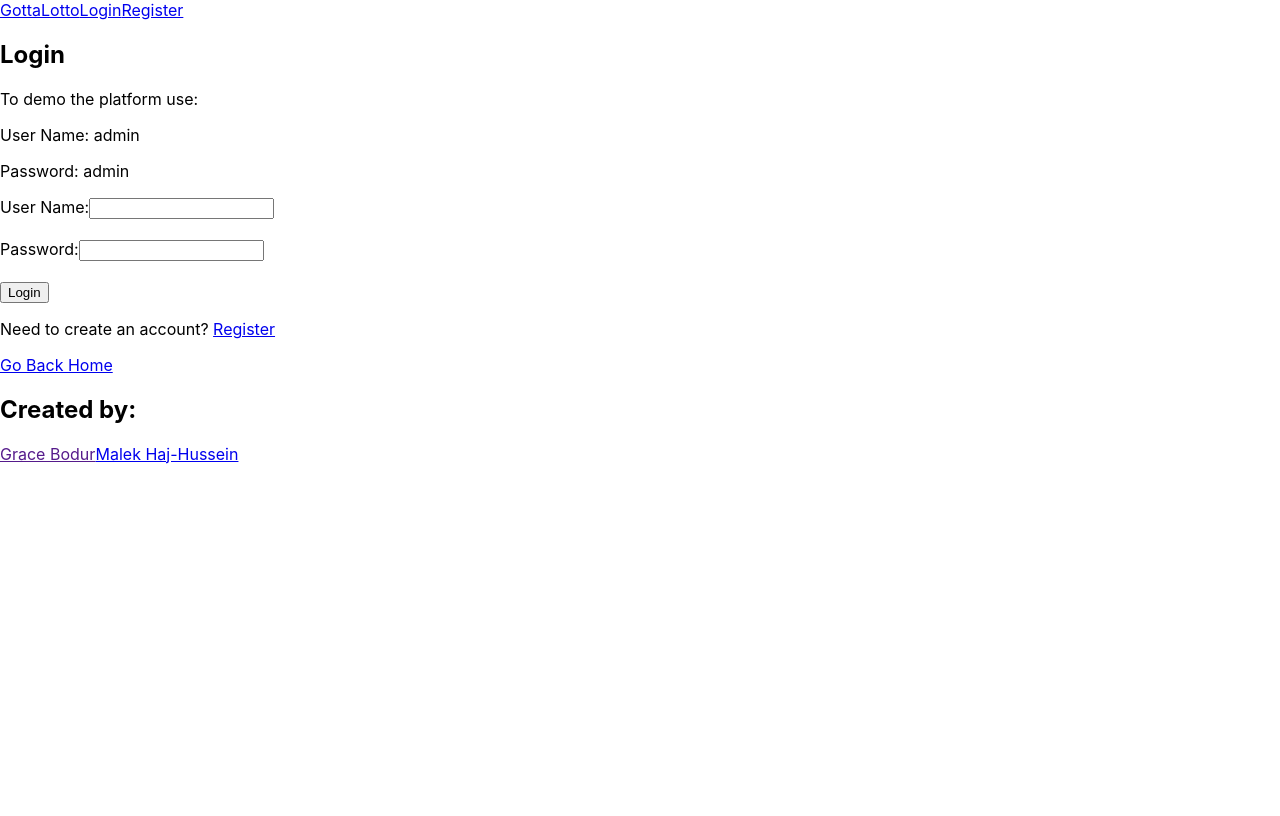
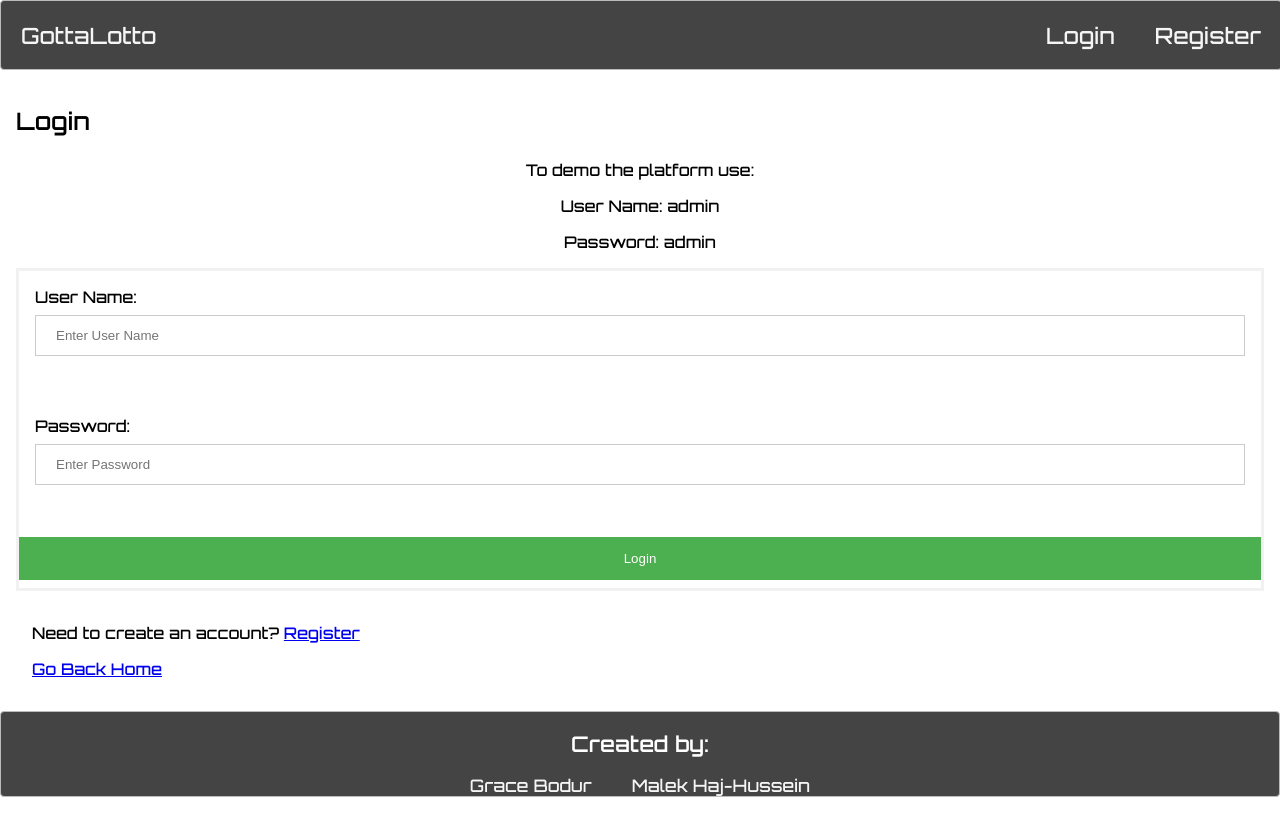
Before and after one commit to gracebodur/gottalotto-client, a React (Create React App) app: page /login in a window 1280 px wide. Built offline with nearby package versions, Linux system fonts and the light colour scheme.

Commit message:
Added basic styles

```diff
--- a/public/index.html
+++ b/public/index.html
@@ -10,6 +10,7 @@
       content="Web site created using create-react-app"
     />
     <link rel="apple-touch-icon" href="%PUBLIC_URL%/logo192.png" />
+    <link href="https://fonts.googleapis.com/css2?family=Orbitron:wght@500;600&display=swap" rel="stylesheet">
     <!--
       manifest.json provides metadata used when your web app is installed on a
       user's mobile device or desktop. See https://developers.google.com/web/fundamentals/web-app-manifest/
--- /dev/null
+++ b/src/components/Footer/Footer.css
@@ -0,0 +1,24 @@
+footer {
+    text-align: center;
+    background-color: #444;
+    color: white;
+}
+
+.footerText {
+    font-size: 0.9em;
+}
+
+.right {
+    margin-right: auto;
+}
+
+.footerLink {
+    text-decoration: none;
+}
+
+.author {
+    color: #f5f5f6;
+    text-decoration: none;
+    font-size: 1.2em;
+    padding: 20px;
+}
--- a/src/components/Footer/Footer.js
+++ b/src/components/Footer/Footer.js
@@ -1,13 +1,14 @@
 import React from 'react'
-import { Link } from 'react-router-dom'
+import './Footer.css'
+// import { Link } from 'react-router-dom'
 
 function Footer() {
 	return (
-		<div>
-			<h2>Created by:</h2>
-			<a href=''>Grace Bodur</a>
-			<a href='https://malekadair.github.io/portfolio/'>Malek Haj-Hussein</a>
-		</div>
+		<footer className='footerText zone'>
+			<h2 className='right'>Created by:</h2>
+			<a className='footerLink author' href='https://gracebodur.github.io/devgrace-portfolio/' target='_blank' rel='noopener noreferrer'>Grace Bodur</a>
+			<a className='footerLink author' href='https://malekadair.github.io/portfolio/' target='_blank' rel='noopener noreferrer'>Malek Haj-Hussein</a>
+		</footer>
 	)
 }
 
--- /dev/null
+++ b/src/components/LoginForm/LoginForm.css
@@ -0,0 +1,37 @@
+form {border: 3px solid #f1f1f1;}
+
+.login {
+    padding: 16px;
+}
+
+.loginText {
+    text-align: center;
+    margin: 24px 0 12px 0;
+}
+
+.formItem {
+    padding: 16px;
+}
+
+input[type=text], input[type=password] {
+    width: 100%;
+    padding: 12px 20px;
+    margin: 8px 0;
+    display: inline-block;
+    border: 1px solid #ccc;
+    box-sizing: border-box;
+}
+
+button {
+    background-color: #4CAF50;
+    color: white;
+    padding: 14px 20px;
+    margin: 8px 0;
+    border: none;
+    cursor: pointer;
+    width: 100%;
+}
+
+button:hover {
+    opacity: 0.8;
+}
--- a/src/components/LoginForm/LoginForm.js
+++ b/src/components/LoginForm/LoginForm.js
@@ -2,6 +2,7 @@ import React, { Component } from "react";
 import AuthApiService from "../../services/auth-api-service";
 import TokenService from "../../services/token-service";
 import { Link } from 'react-router-dom'
+import './LoginForm.css'
 
 class LoginForm extends Component {
 	static defaultProps = {
@@ -53,6 +54,7 @@ class LoginForm extends Component {
 						<label htmlFor="user_name">User Name:</label>
 						<input
 							type="text"
+							placeholder="Enter User Name"
 							name="user_name"
 							value={this.state.user_name}
 							required
@@ -63,6 +65,7 @@ class LoginForm extends Component {
 						<label htmlFor="password">Password:</label>
 						<input
 							type="password"
+							placeholder="Enter Password"
 							name="password"
 							value={this.state.password}
 							required
--- /dev/null
+++ b/src/components/Nav/Nav.css
@@ -0,0 +1,29 @@
+.sticky {
+    top: 0;
+    width: 100%;
+}
+
+.main-nav {
+    display: flex;
+    list-style: none;
+    margin: 0;
+    background-color: #444;
+}
+
+.right {
+    margin-right: auto;
+}
+
+.link {
+    color: #f5f5f6;
+    text-decoration: none;
+    font-size: 0.7em;
+    padding: 20px;
+}
+
+@media only screen and (max-width: 600px) {
+    .main-nav {
+        /* font-size: 0.5em; */
+        padding: 0;
+    }
+}
--- a/src/components/Nav/Nav.js
+++ b/src/components/Nav/Nav.js
@@ -1,13 +1,14 @@
 import React from 'react'
 import { Link } from 'react-router-dom'
+import './Nav.css'
 
 function Nav() {
     return (
         <div>
             <nav className='zone sticky main-nav'>
-                <Link className='left' to='/'>GottaLotto</Link>
-                <Link to='/login'>Login</Link>
-                <Link to='/register'>Register</Link>
+                <Link className='right link' to='/'>GottaLotto</Link>
+                <Link className='link' to='/login'>Login</Link>
+                <Link className='link' to='/register'>Register</Link>
             </nav>
         </div>
     )
--- a/src/index.css
+++ b/src/index.css
@@ -1,13 +1,29 @@
+body {
+  margin: auto 0;
+  font-family: Arial;
+}
+
 body {
   margin: 0;
-  font-family: -apple-system, BlinkMacSystemFont, 'Segoe UI', 'Roboto', 'Oxygen',
-    'Ubuntu', 'Cantarell', 'Fira Sans', 'Droid Sans', 'Helvetica Neue',
-    sans-serif;
+  padding: 0;
+  font-size: 16px;
+  font-family: 'Orbitron', sans-serif;
   -webkit-font-smoothing: antialiased;
   -moz-osx-font-smoothing: grayscale;
 }
 
-code {
-  font-family: source-code-pro, Menlo, Monaco, Consolas, 'Courier New',
-    monospace;
+.zone {
+  cursor: pointer;
+  color:#FFF;
+  font-size:2em;
+  border-radius:4px;
+  border:1px solid #bbb;
+  transition: all 0.3s linear;
 }
+
+.zone:hover {
+  -webkit-box-shadow:rgba(0,0,0,0.8) 0px 5px 15px, inset rgba(0,0,0,0.15) 0px -10px 20px;
+  -moz-box-shadow:rgba(0,0,0,0.8) 0px 5px 15px, inset rgba(0,0,0,0.15) 0px -10px 20px;
+  -o-box-shadow:rgba(0,0,0,0.8) 0px 5px 15px, inset rgba(0,0,0,0.15) 0px -10px 20px;
+  box-shadow:rgba(0,0,0,0.8) 0px 5px 15px, inset rgba(0,0,0,0.15) 0px -10px 20px;
+}
--- a/src/index.js
+++ b/src/index.js
@@ -5,7 +5,7 @@ import './index.css';
 import App from './App';
 import { GuessProvider } from './contexts/guessContext';
 import { GuessListProvider } from './contexts/guessListContext';
-import { UserProvider } from './contexts/userContext';
+// import { UserProvider } from './contexts/userContext';
 
 ReactDOM.render(
   <React.StrictMode>
```
